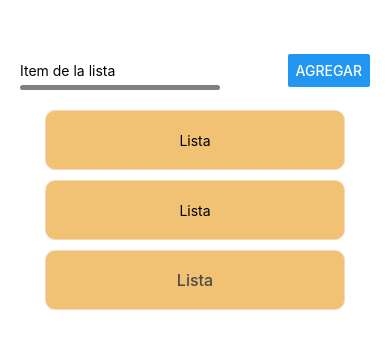
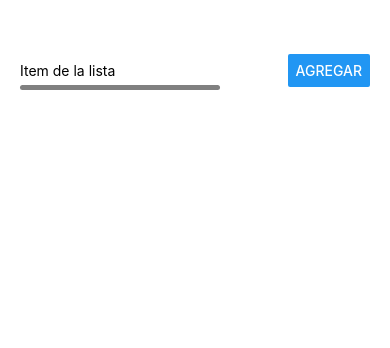
Before and after one commit to guillenec/FootballConnect, a React Native app: screen / in a window 390 px wide. Shown: the top 348 px of the page. Built offline with nearby package versions, Linux system fonts and the light colour scheme.

Commit message:
standard js

```diff
--- a/App.jsx
+++ b/App.jsx
@@ -5,6 +5,9 @@ const App = () => {
   const [textValue, setTextValue] = useState('')
   const [list, setLIst] = useState([])
 
+  const handleChangeItem = (value) => {
+    setTextValue(value)
+  }
   return (
     <View style={styles.container}>
     <View style={styles.containSectionButton}>
@@ -12,6 +15,7 @@ const App = () => {
         <TextInput
         placeholder="Item de la lista"
         value={textValue}
+        onChangeText={handleChangeItem}
         style={styles.inputText}>
         </TextInput>
         <View style={styles.underline} />
@@ -19,15 +23,14 @@ const App = () => {
       <Button title="Agregar" />
     </View>
     <View style={styles.listContainer}>
-      <View style={styles.sectionTextList}>
-        <Text>Lista</Text>
-      </View>
-      <View style={styles.sectionTextList}>
-        <Text>Lista</Text>
-      </View>
-      <View style={styles.sectionTextList}>
-        <Text style={{color:"#4d494a", fontWeight:"500" , fontSize:16}}>Lista</Text>
-      </View>
+      {
+        list?.map(item =>(
+        <View style={styles.sectionTextList}>
+          <Text>{item.value}</Text>
+        </View>
+        ))
+      }
+
     </View>
   </View>
     )
--- a/package.json
+++ b/package.json
@@ -15,7 +15,8 @@
     "react-native": "0.72.4"
   },
   "devDependencies": {
-    "@babel/core": "^7.20.0"
+    "@babel/core": "^7.20.0",
+    "standard": "^17.1.0"
   },
   "private": true
 }
```
Also changed, not shown: 1 other file (tests, documents, lock files or other folders).
